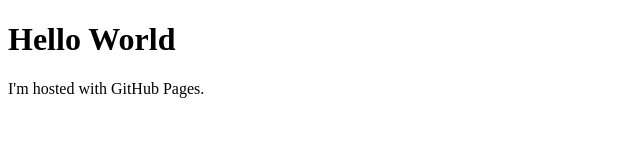
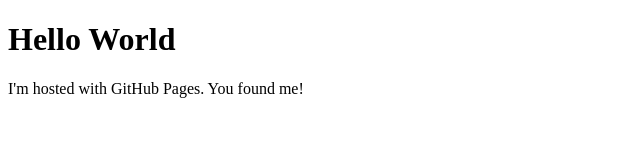
Before and after one commit to 50516021/50516021.github.io, a plain HTML site: page index.html in a window 1280 px wide. Shown: the whole page, without its empty margins (0-640 px from the left). Drawn offline with Linux system fonts and the light colour scheme.

Commit message:
Update index.html

```diff
--- a/index.html
+++ b/index.html
@@ -2,6 +2,6 @@
 <html>
 <body>
 <h1>Hello World</h1>
-<p>I'm hosted with GitHub Pages.</p>
+<p>I'm hosted with GitHub Pages. You found me!</p>
 </body>
 </html>
```
